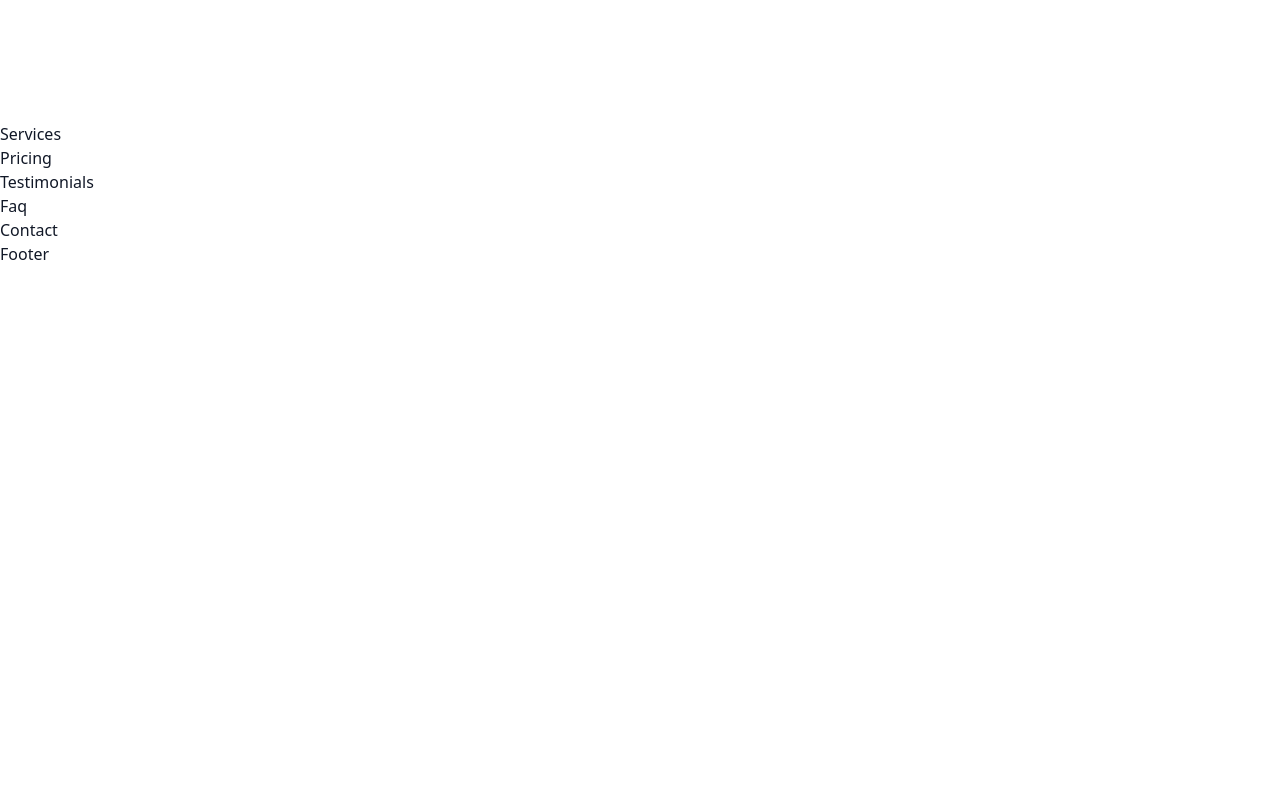
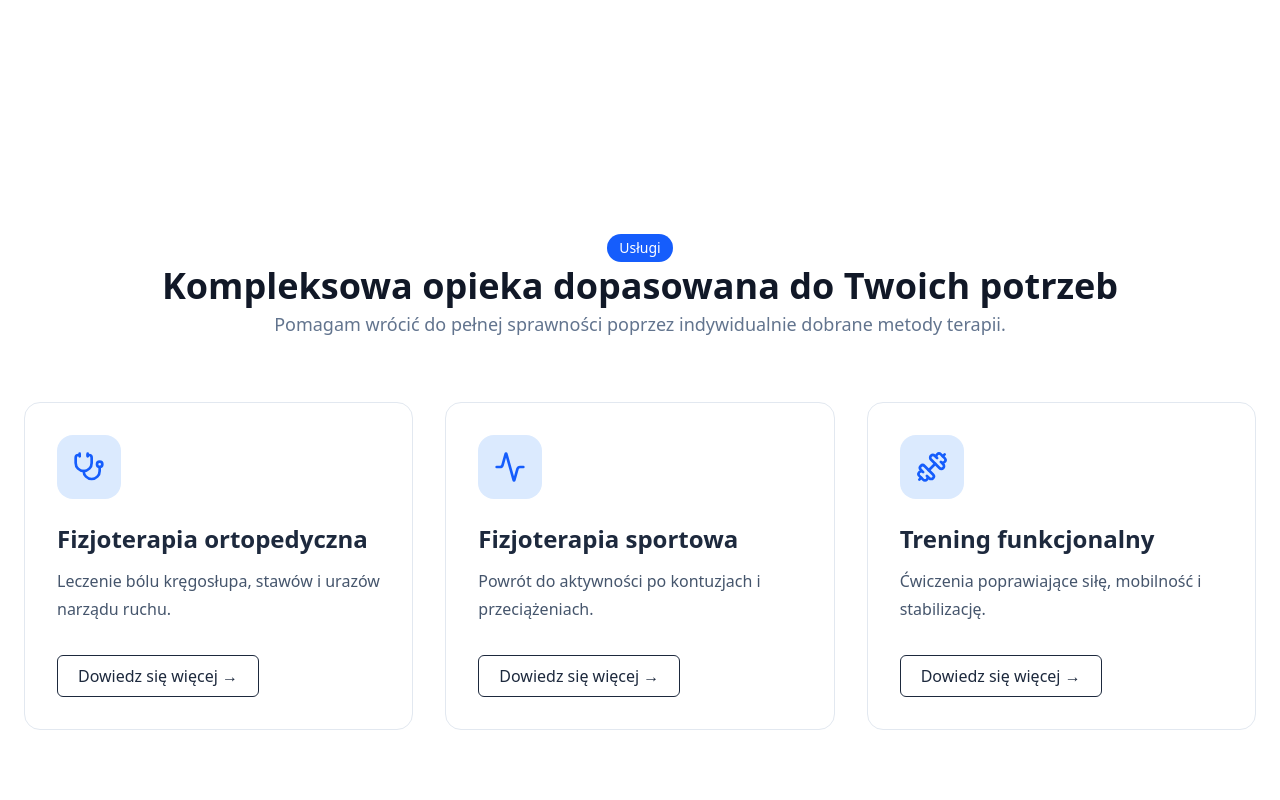
Before and after one commit to Jcode-9/physiotherapist, a Next.js app: page / in a window 1280 px wide. Shown: the part 1420-2220 px from the top of the page. Before the commit the page ends 1686 px from the top, so only its background shows below. Built offline with nearby package versions, Linux system fonts and the light colour scheme.

Commit message:
feat: add services section

```diff
--- a/src/components/sections/Services.tsx
+++ b/src/components/sections/Services.tsx
@@ -1,3 +1,37 @@
+import { styles } from "@/lib/constants";
+import SectionHeading from "../ui/SectionHeading";
+import { servicesData } from "@/data/services";
+import Card from "../ui/Card";
+import { Icon } from "lucide-react";
+import { LucideIcon } from "lucide-react";
+import Button from "../ui/Button";
+
 export default function Services() {
-  return <section>Services</section>;
+  return (
+    <section className={styles.section}>
+      <div className={`${styles.container} flex flex-col gap-16`}>
+        <SectionHeading align="center" badge={servicesData.badge} title={servicesData.title} description={servicesData.description}></SectionHeading>
+        <div className="grid grid-cols-3 gap-8">
+          {servicesData.services.map((service) => {
+            const Icon = service.icon;
+
+            return (
+              <Card key={service.title}>
+                <div className="mb-6 flex h-16 w-16 items-center justify-center rounded-2xl bg-blue-100">
+                    <Icon className="h-8 w-8 text-blue-600" />
+                </div>
+                <h3 className="mb-3 text-2xl font-semibold text-slate-800">
+                    {service.title}
+                </h3>
+                <p className="mb-8 leading-7 text-slate-600">
+                    {service.description}
+                </p>
+                <Button variant="secondary">Dowiedz się więcej →</Button>
+              </Card>
+            );
+          })}
+        </div>
+      </div>
+    </section>
+  )
 }
--- /dev/null
+++ b/src/data/services.ts
@@ -0,0 +1,35 @@
+import {
+  Stethoscope,
+  Dumbbell,
+  Activity,
+} from "lucide-react";
+
+export const servicesData = {
+  badge: "Usługi",
+
+  title: "Kompleksowa opieka dopasowana do Twoich potrzeb",
+
+  description:
+    "Pomagam wrócić do pełnej sprawności poprzez indywidualnie dobrane metody terapii.",
+
+  services: [
+    {
+      icon: Stethoscope,
+      title: "Fizjoterapia ortopedyczna",
+      description:
+        "Leczenie bólu kręgosłupa, stawów i urazów narządu ruchu.",
+    },
+    {
+      icon: Activity,
+      title: "Fizjoterapia sportowa",
+      description:
+        "Powrót do aktywności po kontuzjach i przeciążeniach.",
+    },
+    {
+      icon: Dumbbell,
+      title: "Trening funkcjonalny",
+      description:
+        "Ćwiczenia poprawiające siłę, mobilność i stabilizację.",
+    },
+  ],
+};
```
